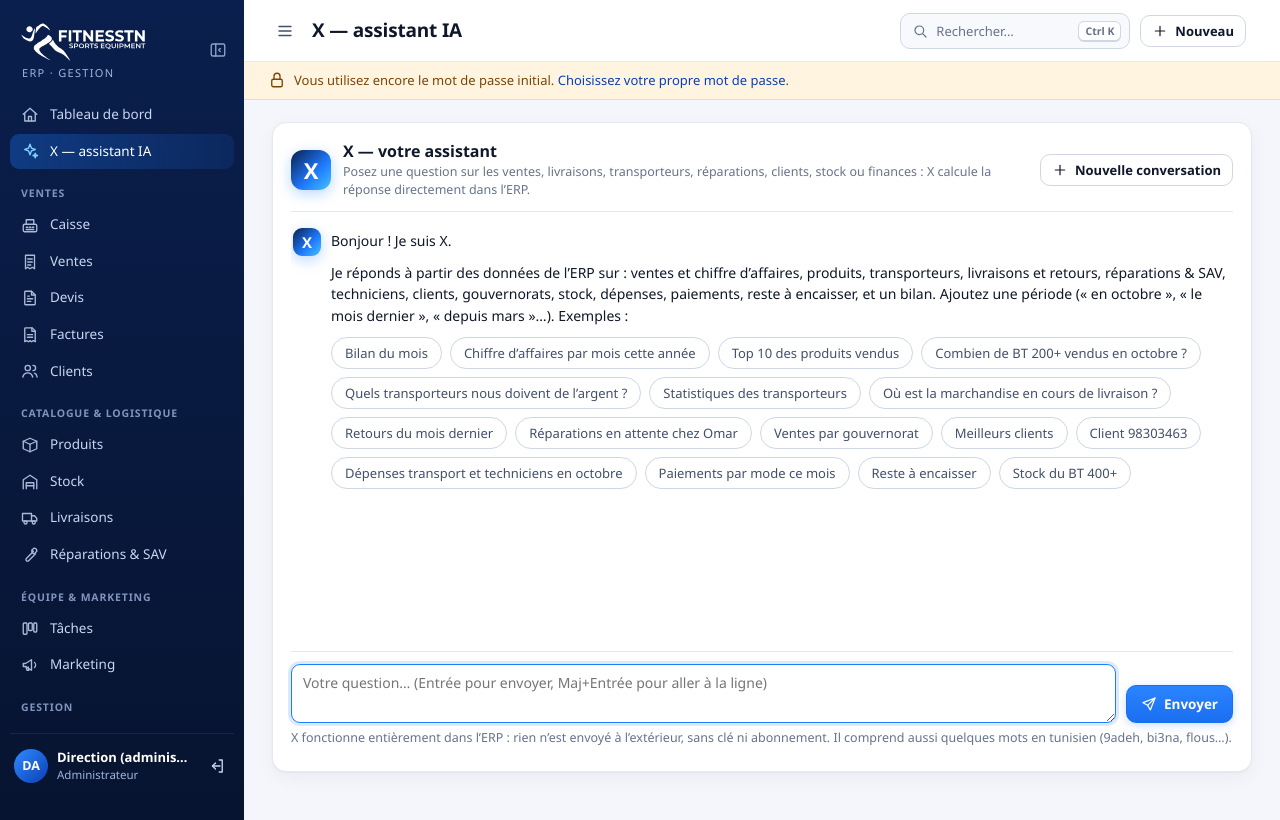
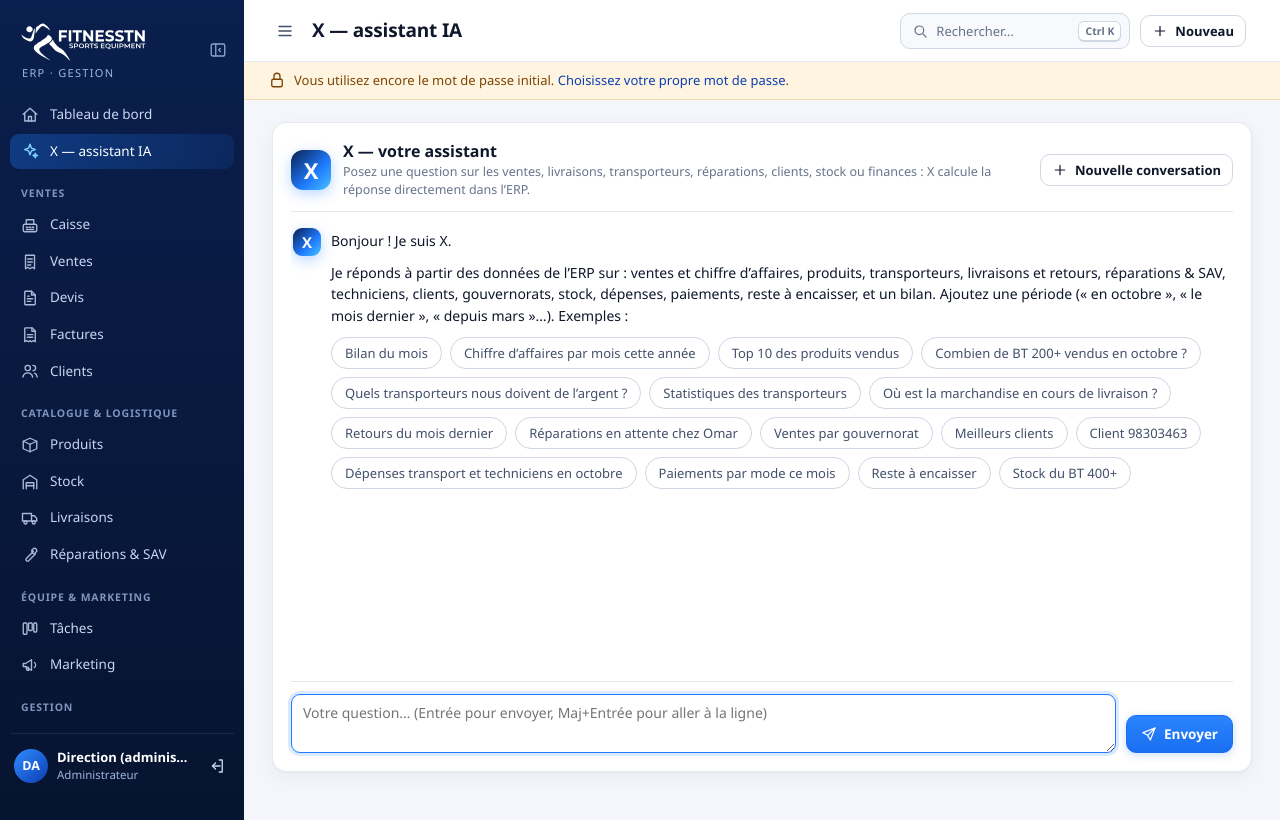
Before and after one commit to contactnasriimen-ctrl/fitnesstn-erp, a PHP site: page /index.php?r=x in a window 1280 px wide. Run offline with PHP 8.4, Linux system fonts and the light colour scheme; the visitor is signed in with stand-in values (Sample User, id 1); some libraries are stand-ins or nearby versions.

Commit message:
X : phrase sous la zone de saisie retirée

```diff
--- a/app/pages/x.php
+++ b/app/pages/x.php
@@ -48,7 +48,6 @@ layout_start('X — assistant IA', 'x', ['wide' => true]);
     <textarea rows="2" data-x-q placeholder="Votre question… (Entrée pour envoyer, Maj+Entrée pour aller à la ligne)" aria-label="Votre question"></textarea>
     <button class="btn primary" data-x-send><?= icon('send') ?><span>Envoyer</span></button>
   </form>
-  <p class="hint">X fonctionne entièrement dans l’ERP : rien n’est envoyé à l’extérieur, sans clé ni abonnement. Il comprend aussi quelques mots en tunisien (9adeh, bi3na, flous…).</p>
 </section>
 <?php
 layout_end(['x.js']);
```
